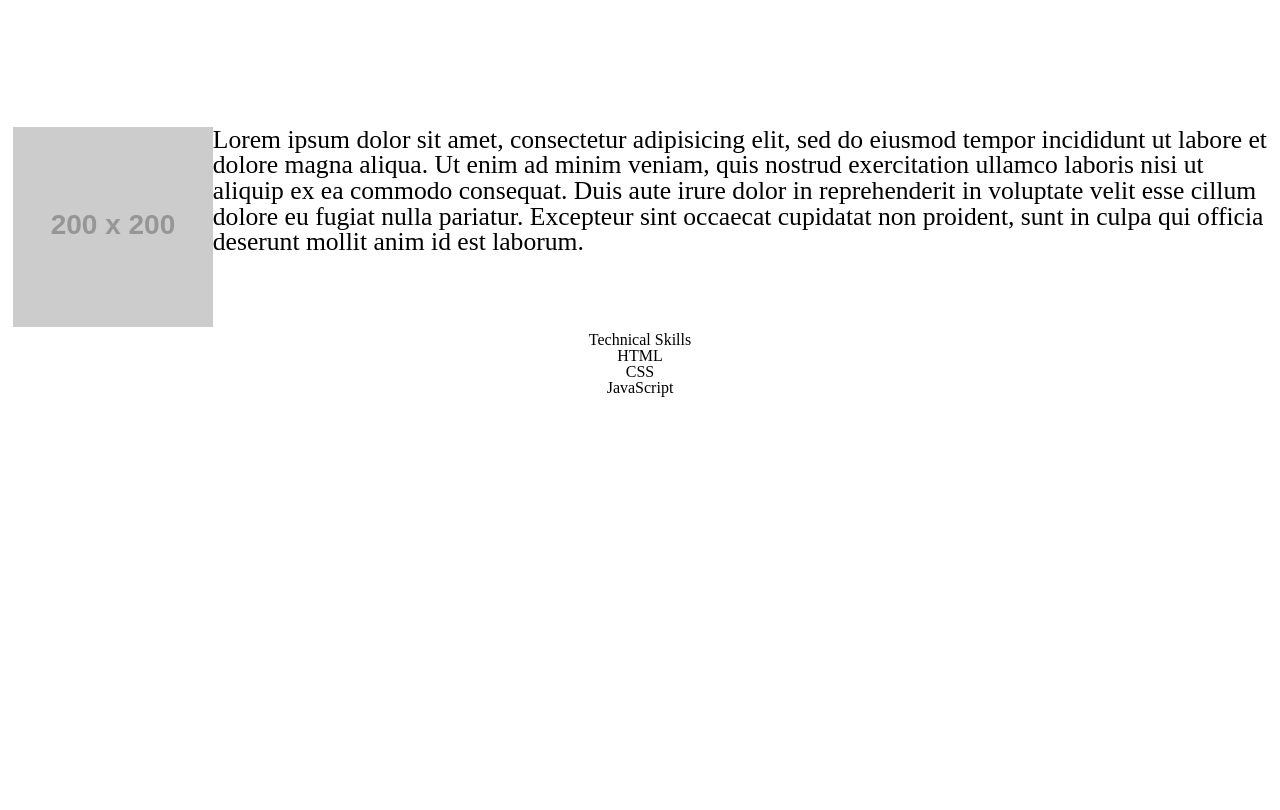
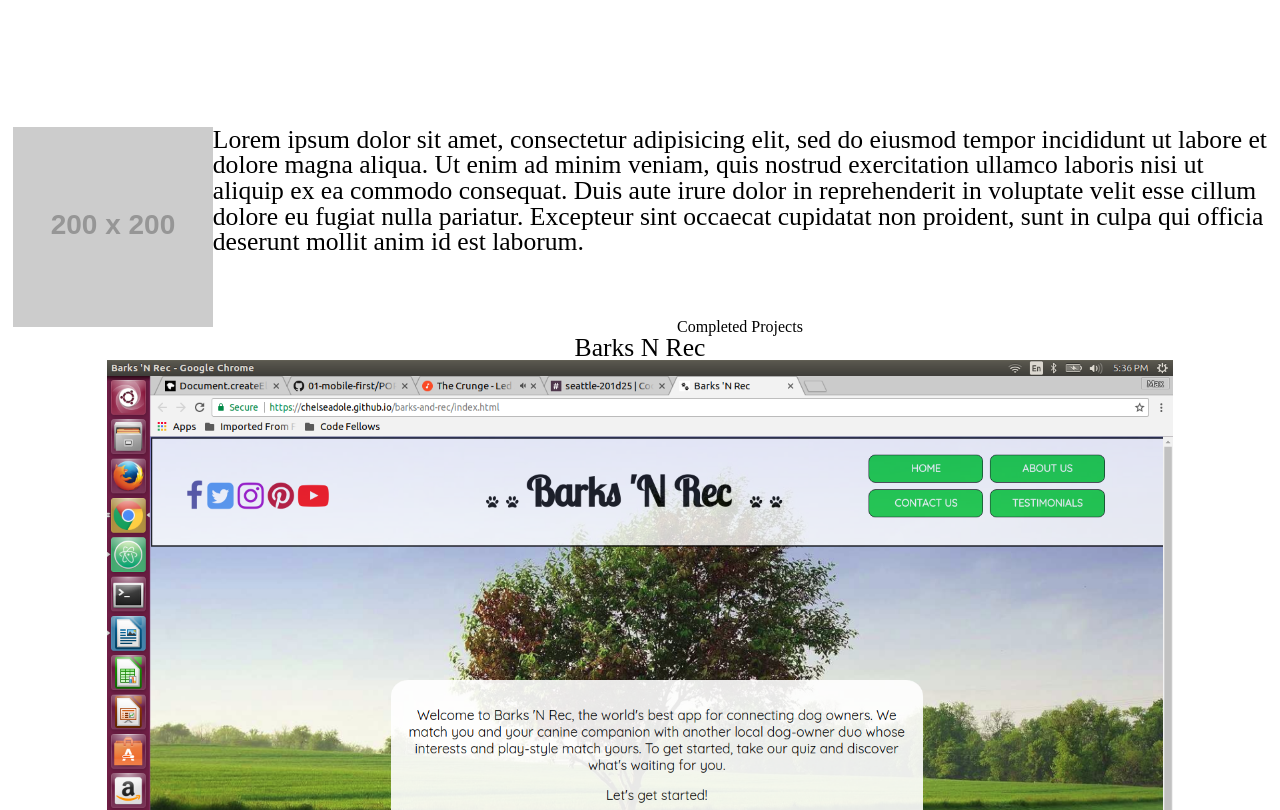
Before and after one commit to maxawolff/portfolio, a plain HTML site: page index.html in a window 1280 px wide. Shown: the part 142-952 px from the top of the page. Before the commit the page ends 800 px from the top, so only its background shows below. Drawn offline with Linux system fonts and the light colour scheme; placeholder pictures from the web are drawn by us.

Commit message:
fixed linter, started working on javascript to add my projects to the resume, added images of the projects

```diff
--- a/CSS/layout.css
+++ b/CSS/layout.css
@@ -23,7 +23,7 @@ nav{
   display:none;
 }
 
-section img{
+#about img{
   float:left;
 }
 section p{
--- a/CSS/project.css
+++ b/CSS/project.css
@@ -0,0 +1,8 @@
+#projects img{
+  width: 85%;
+}
+
+#projects{
+  text-align: center;
+  margin-top: 5vw;
+}
--- a/app.js
+++ b/app.js
@@ -1 +1,25 @@
 'use strict'
+
+function Project(name, url, imageLink, date){
+  this.name = name;
+  this.url = url;
+  this.imageLink = imageLink;
+  this.date = date;
+
+  var appendSpot = document.getElementById('projects');
+
+  this.addToDoc = function(){
+    var projectTitle = document.createElement('p');
+    projectTitle.innerHTML = this.name;
+    appendSpot.appendChild(projectTitle);
+
+    var projectImage = document.createElement('img');
+    projectImage.setAttribute('src', imageLink);
+    appendSpot.appendChild(projectImage);
+  }
+}
+
+var busMall = new Project('Bus Mall', '', '', '');
+var barksNRec = new Project('Barks N Rec', 'https://chelseadole.github.io/barks-and-rec/index.html', 'images/barksNRec.png', '8/30');
+// busMall.addToDoc();
+barksNRec.addToDoc();
--- a/index.html
+++ b/index.html
@@ -29,15 +29,16 @@
       </div>
     </nav>
 
-    <section>
+    <section id="about">
       <img src="http://via.placeholder.com/200x200">
       <p>Lorem ipsum dolor sit amet, consectetur adipisicing elit, sed do eiusmod tempor incididunt ut labore et dolore magna aliqua. Ut enim ad minim veniam, quis nostrud exercitation ullamco laboris nisi ut aliquip ex ea commodo consequat. Duis aute irure dolor in reprehenderit in voluptate velit esse cillum dolore eu fugiat nulla pariatur. Excepteur sint occaecat cupidatat non proident, sunt in culpa qui officia deserunt mollit anim id est laborum.
     </section>
 
     <section id="projects">
+      <h2>Completed Projects</h2>
     </section>
 
-    <section id="skills">
+    <section id="skills" class="clearfix">
       <h2>Technical Skills</h2>
       <ul>
         <li>HTML</li>
@@ -46,4 +47,5 @@
       </ul>
     </section>
   </body>
+  <script type="text/javascript" src="app.js"></script>
 </html>
```
Also changed, not shown: images/barksNRec.png (added), images/busMall.png (added), images/salmonCookies.png (added), 1 other file.
